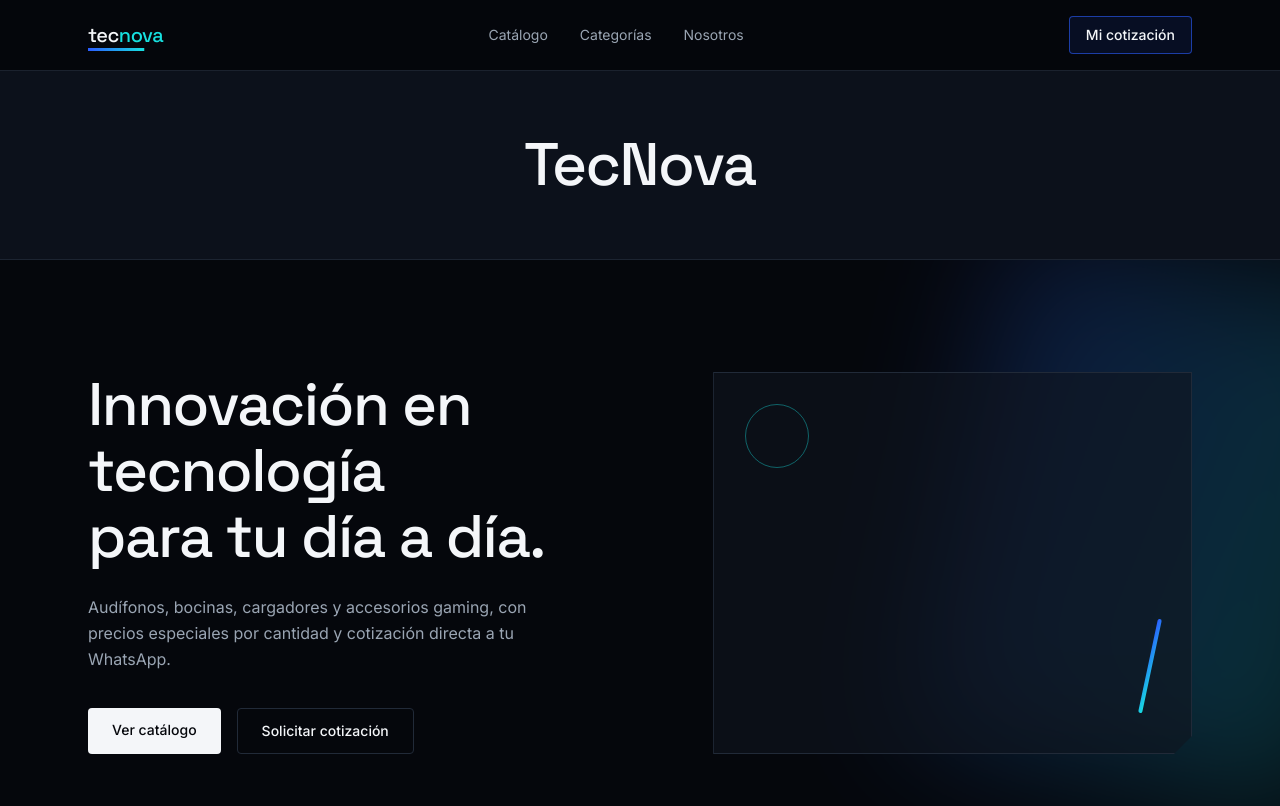
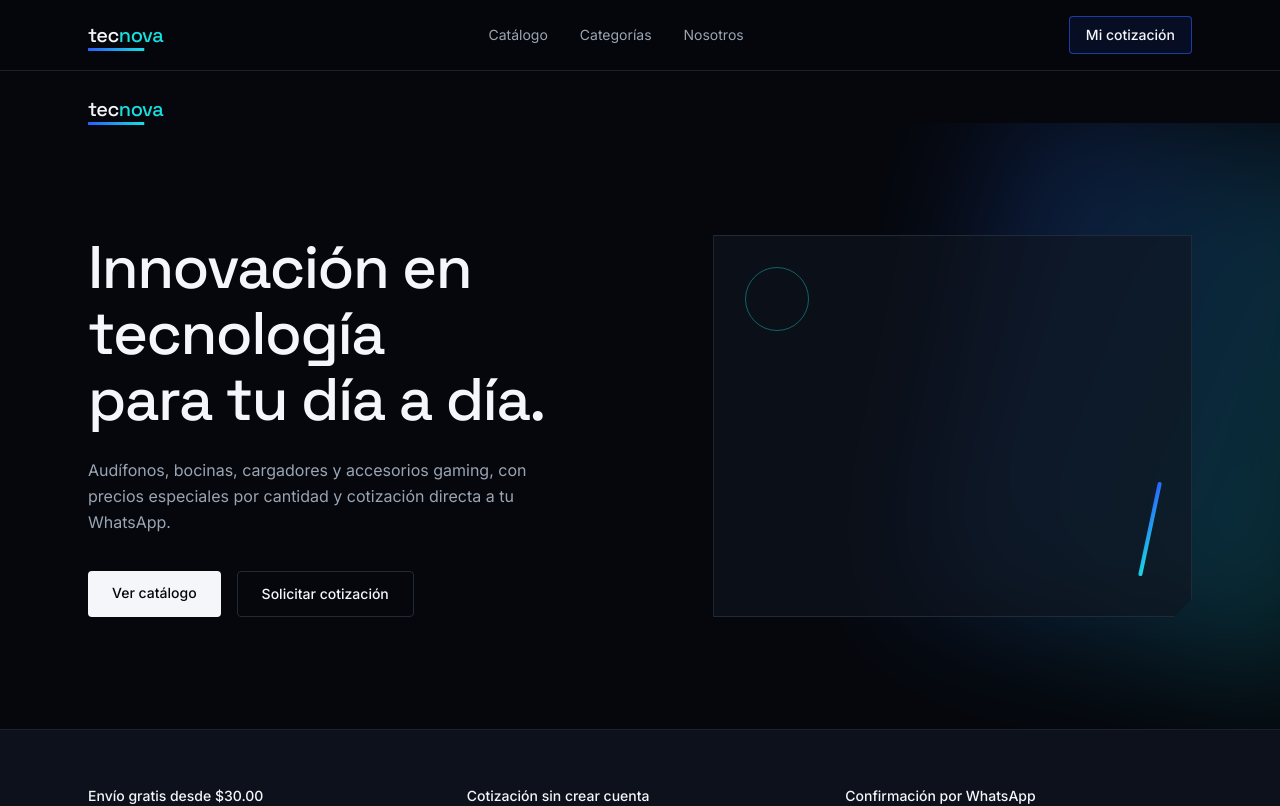
Before and after one commit to mariodiaz13211-gif/TECNOVA, a Next.js app: page / in a window 1280 px wide. Shown: the top 806 px of the page. Built offline with nearby package versions, Linux system fonts and the light colour scheme.

Commit message:
Fase 7 - nombre tecnova en portada

```diff
--- a/src/app/(tienda)/page.tsx
+++ b/src/app/(tienda)/page.tsx
@@ -27,13 +27,15 @@ const valores = [
 export default function Home() {
   return (
     <>
-      <section className="border-b border-line/80 bg-ink-soft">
-        <div className="mx-auto flex max-w-6xl justify-center px-6 py-12 md:py-16">
-          <h2 className="font-display text-4xl tracking-tight text-paper sm:text-5xl md:text-6xl">
-            TecNova
-          </h2>
+      <div className="mx-auto max-w-6xl px-6 pt-6">
+        <div className="group inline-flex items-center gap-2">
+          <span className="relative font-display text-xl font-medium tracking-tight text-paper">
+            <span className="relative z-10">tec</span>
+            <span className="relative z-10 text-cyan">nova</span>
+            <span className="beam absolute -bottom-0.5 left-0 h-[3px] w-full origin-left scale-x-75 transition-transform duration-300 group-hover:scale-x-100" />
+          </span>
         </div>
-      </section>
+      </div>
 
       <section className="relative overflow-hidden border-b border-line/80">
         <div className="beam absolute -right-24 top-0 h-[520px] w-[420px] rotate-12 opacity-20 blur-3xl" />
```
